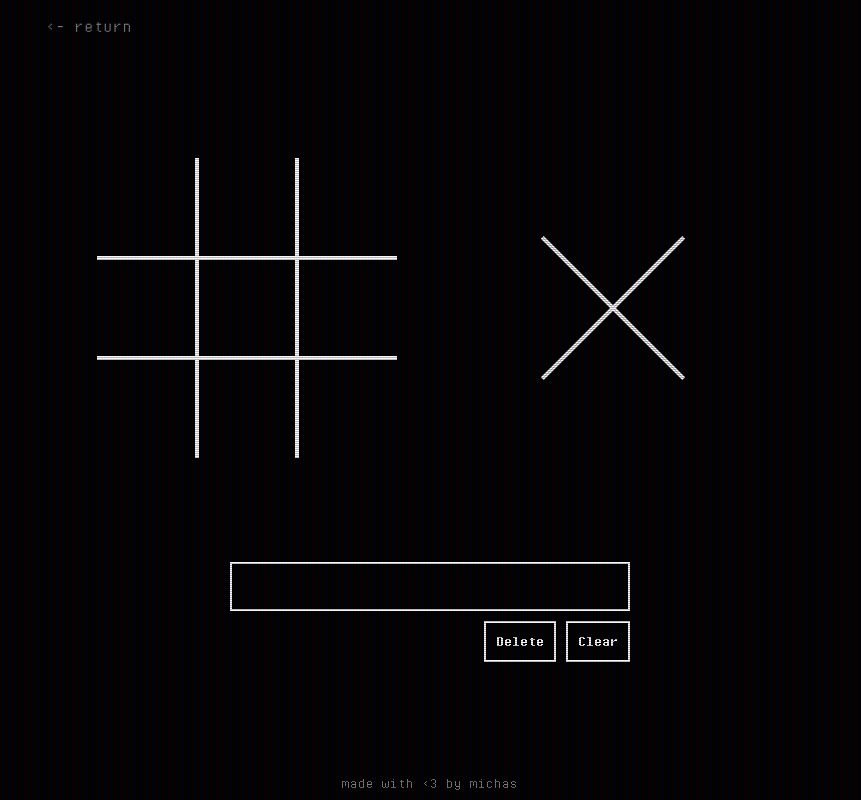
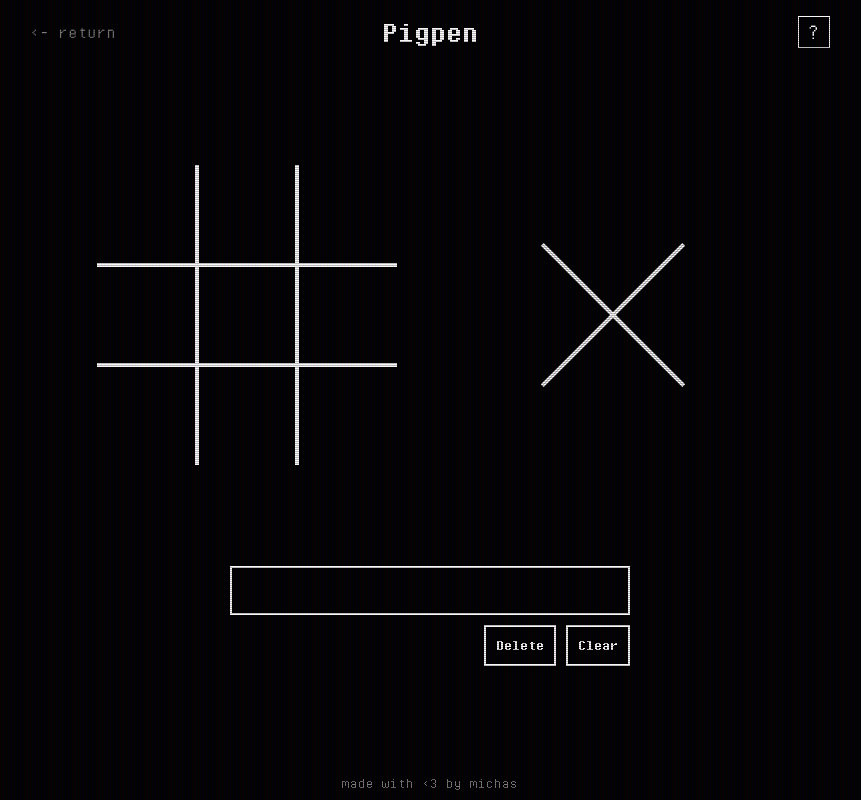
Before and after one commit to michaelcalb/10cyphr, a Next.js app: page /ez/pigpen in a window 1280 px wide. Shown: the whole page, without its empty margins (210-1071 px from the left). Built offline with nearby package versions, Linux system fonts and the light colour scheme.

Commit message:
EzHeader content

```diff
--- a/src/app/(ez)/_components/EzHeader/EzHeader.module.css
+++ b/src/app/(ez)/_components/EzHeader/EzHeader.module.css
@@ -1,15 +1,38 @@
 .header {
-    padding: 1rem 0;
     font-family: var(--font-pixel);
+    display: flex;
+    justify-content: space-between;
+    align-items: center;
+    position: relative;
+    height: 4rem;
 }
 
 .returnLink {
     color: rgba(255, 255, 255, 0.5);
     text-decoration: none;
     font-size: 1.2rem;
-    padding: 1rem;
+    height: 100%;
+    display: flex;
+    align-items: center;
+}
+
+.title {
+    position: absolute;
+    left: 50%;
+    transform: translateX(-50%);
+}
+
+.helpButton {
+    background: none;
+    cursor: pointer;
+    color: white;
+    font-family: var(--font-pixel);
+    font-size: 1.5rem;
+    border: 1px solid white;
+    aspect-ratio: 1 / 1;
+    width: 2rem;
 }
 
 .returnLink:hover {
-    font-weight: 700;
+    font-weight: bold;
 }
--- a/src/app/(ez)/_components/EzHeader/EzHeader.tsx
+++ b/src/app/(ez)/_components/EzHeader/EzHeader.tsx
@@ -1,10 +1,47 @@
+'use client'
+
 import Link from 'next/link'
 import styles from './EzHeader.module.css'
+import PigpenHelp from '../../ez/pigpen/PigpenHelp'
+import { usePathname } from 'next/navigation'
+import { useState } from 'react'
+import EzHelpModal from '../EzHelpModal/EzHelpModal'
+
+type DecoderHeader = {
+    title: string,
+    help: React.ReactNode
+}
+
+const decoderHeaders: Record<string, DecoderHeader> = {
+    '/ez/pigpen': {
+        title: 'Pigpen',
+        help: <PigpenHelp />
+    }
+}
 
 export default function EzHeader() {
+    const pathname = usePathname()
+    const [isHelpOpen, setIsHelpOpen] = useState(false)
+
+    const current = decoderHeaders[pathname]
+
     return (
         <header className={styles.header}>
             <Link href="/" className={styles.returnLink}>&lt;- return</Link>
+
+            {current && (
+                <>
+                    <h1 className={styles.title}>{current.title}</h1>
+
+                    <button onClick={() => setIsHelpOpen(true)} className={styles.helpButton}>?</button>
+
+                    {isHelpOpen && (
+                        <EzHelpModal onClose={() => setIsHelpOpen(false)}>
+                            {current.help}
+                        </EzHelpModal>
+                    )}
+                </>
+            )}
         </header>
     )
 }
--- /dev/null
+++ b/src/app/(ez)/_components/EzHelpModal/EzHelpModal.module.css
@@ -0,0 +1,13 @@
+.background {
+    position: fixed;
+    top: 0;
+    left: 0;
+    width: 100%;
+    height: 100%;
+    background-color: rgba(0, 0, 0, 0.5);
+    display: flex;
+    justify-content: center;
+    align-items: center;
+    border: 1px solid red;
+    z-index: 1;
+}
--- /dev/null
+++ b/src/app/(ez)/_components/EzHelpModal/EzHelpModal.tsx
@@ -0,0 +1,11 @@
+import styles from './EzHelpModal.module.css';
+
+export default function EzHelpModal({ children, onClose }: { children: React.ReactNode, onClose: () => void }) {
+    return (
+        <div className={styles.background} onClick={onClose}>
+            <div className={styles.modal} onClick={(e) => e.stopPropagation()}>
+                {children}
+            </div>
+        </div>
+    )
+}
--- /dev/null
+++ b/src/app/(ez)/ez/pigpen/PigpenHelp.tsx
@@ -0,0 +1,6 @@
+export default function PigpenHelp() {
+
+    return (
+        <p>this is pigpen</p>
+    )
+}
--- a/src/app/(ez)/layout.module.css
+++ b/src/app/(ez)/layout.module.css
@@ -2,4 +2,5 @@
     flex: 1;
     display: flex;
     flex-direction: column;
+    position: relative;
 }
```
